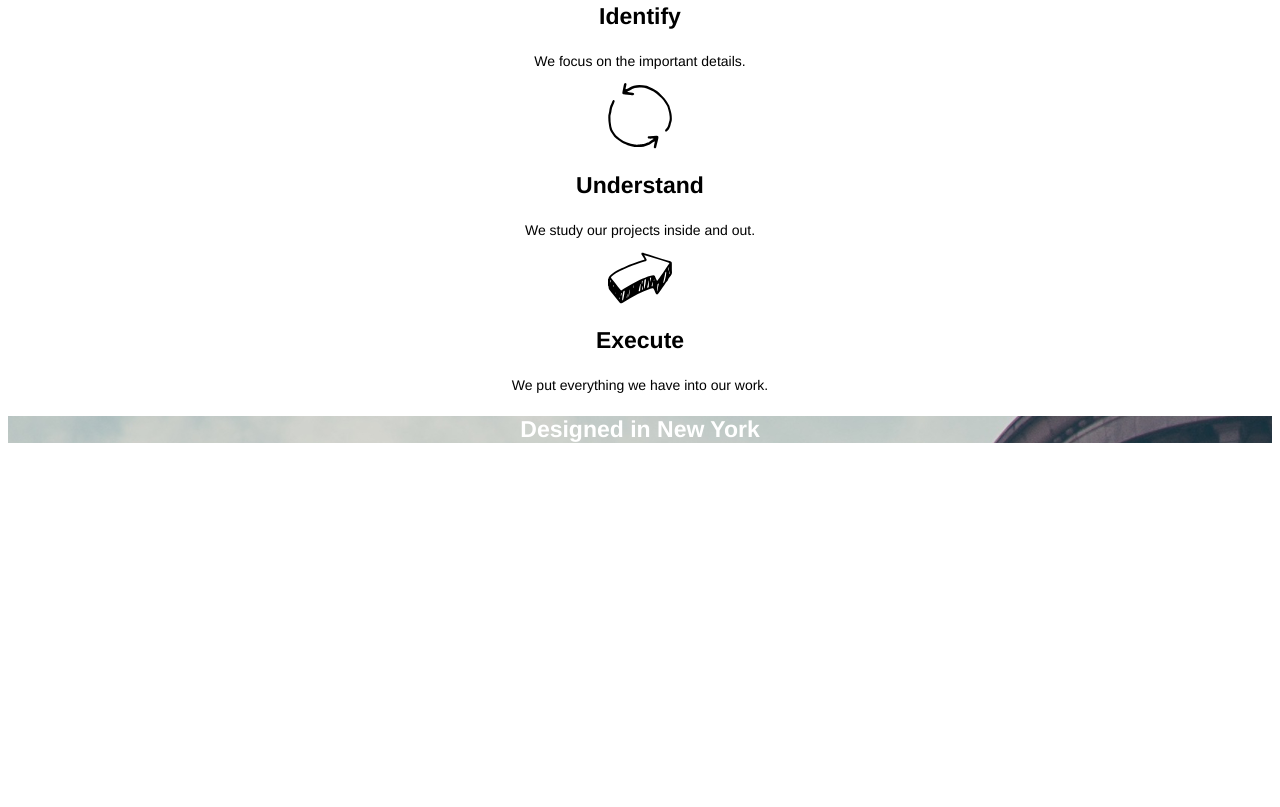
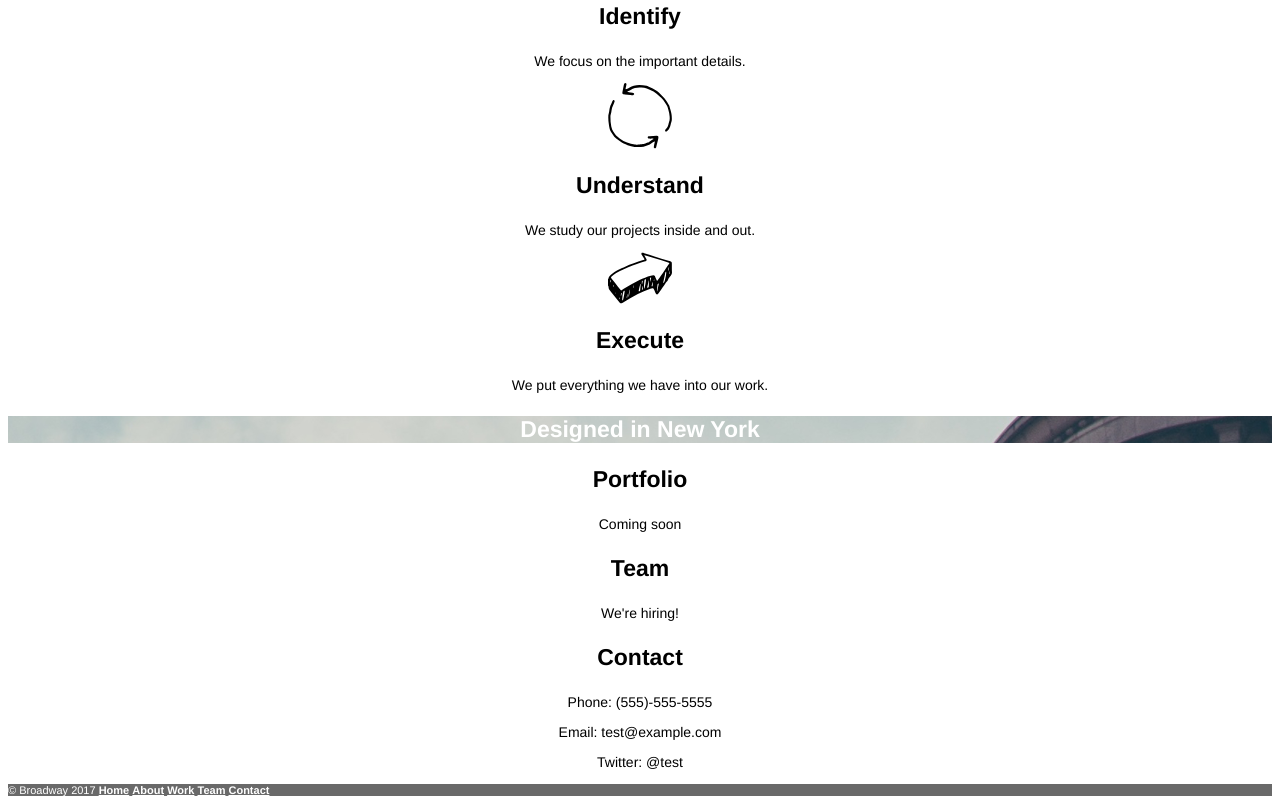
Before and after one commit to Tepeyollotl/BroadwayDesign, a plain HTML site: page index.html in a window 1280 px wide. Shown: the part 449-1256 px from the top of the page. Before the commit the page ends 915 px from the top, so only its background shows below. Drawn offline with Linux system fonts and the light colour scheme; files whose address does not match are found by name.

Commit message:
Add footer to page.

```diff
--- a/css/style.css
+++ b/css/style.css
@@ -39,3 +39,14 @@ h2 {
 	font-weight: bold;
 	background-image: url("/Users/amelgoza/Desktop/Projects/BroadwayDesign/resources/img/the-flatiron-building.png");
 }
+
+.footer {
+	font-size: 11px;
+	color: white;
+	background-color: dimgray;
+	text-align: left;
+}
+
+.footer a {
+	font-size: 11px;
+}
--- a/index.html
+++ b/index.html
@@ -31,5 +31,24 @@
 			</div>
 		</div>
 		<h3 id="divider">Designed in New York</h3>
+		<div class="section">
+			<div id="portfolio">
+				<h3>Portfolio</h3>
+				<p>Coming soon</p>
+			</div>
+			<div id="team">
+				<h3>Team</h3>
+				<p>We're hiring!</p>
+			</div>
+			<div id="contact">
+				<h3>Contact</h3>
+				<p>Phone: (555)-555-5555</p>
+				<p>Email: test@example.com</p>
+				<p>Twitter: @test</p>
+			</div>
+		</div>
+		<div class="footer">
+			<p>&copy; Broadway 2017 <a href="#">Home</a> <a href="#">About</a> <a href="#">Work</a> <a href="#">Team</a> <a href="#">Contact</a></p>
+		</div>
 	</body>
 </html>
```
